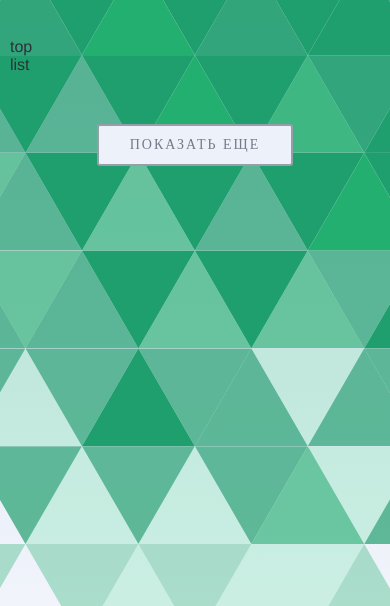
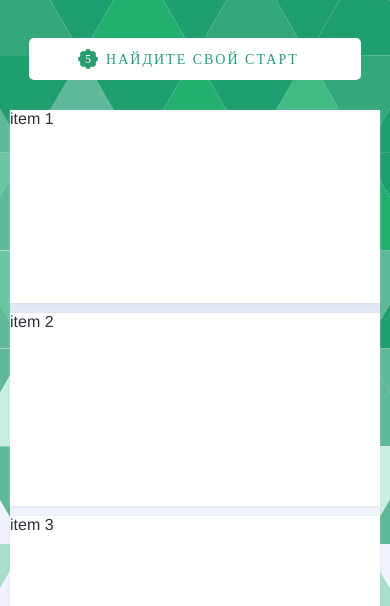
Before and after one commit to xmtigra/nogibogi-calendar-spring, a website: page app/index.html in a window 390 px wide. Shown: the part 238-844 px from the top of the page. Drawn offline with nearby package versions, Linux system fonts and the light colour scheme; files that its build step writes are made by us from their sources; files whose address does not match are found by name.

Commit message:
add top bottom

```diff
--- a/app/index.html
+++ b/app/index.html
@@ -60,14 +60,36 @@
             </div>
           </div> <!-- / nb-main-sponsor -->
           <!-- nb-main-section -->
+        </div>
+
+
+        <div class="container">
+          <div class="nb-main-top">
+            <div class="nb-main-section__container">
+                <div class="nb-main-top__btn" data-start="5">найдите свой старт</div>
+            </div>
+          </div>
           <div class="nb-main-section">
-            <div class="nb-main-top">top</div>
-            <div class="nb-main-list">list</div>
+            <div class="nb-main-list">
+              <div class="nb-main-list-menu">
+                  menu
+              </div>
+              <div class="nb-main-section__container">
+                <div class="nb-main-list__item">item 1</div>
+                <div class="nb-main-list__item">item 2</div>
+                <div class="nb-main-list__item">item 3</div>
+                <div class="nb-main-list__item">item 4</div>
+                <div class="nb-main-list__item">item 5</div>
+              </div>
+            </div>
             <div class="nb-main-bottom">
               <div class="nb-main-bottom__more">показать еще</div>
             </div>
           </div>  <!-- / nb-main-section -->
         </div>
+
+
+
       </div> <!-- / nb-main -->
       <!-- nb-info -->
       <div class="nb-info">
--- a/app/scripts/main.js
+++ b/app/scripts/main.js
@@ -26,3 +26,14 @@ $('body').on('click', '.nb-main-bottom__more', function () {
     }, 2000);
   }
 });
+
+$('body').on('click', function () {
+  if ($(this).hasClass('opened-mobile-filter')) {
+    $(this).removeClass('opened-mobile-filter');
+  }
+});
+
+$('body').on('click', '.nb-main-top__btn', function (e) {
+  $(this).closest('body').toggleClass('opened-mobile-filter');
+  return false;
+});
--- a/app/styles/_global.sass
+++ b/app/styles/_global.sass
@@ -28,10 +28,20 @@ body
   height: auto
   min-height: 100%
   background: #ccd6e8
-  background-image: linear-gradient(to bottom, #ccd6e8, #f1f4fb)
+  background-image: linear-gradient(#CCD6E8 0%, #F1F4FB 28%)
   background-size: 100%
   background-attachment: fixed
   font-family: 'FuturaNewBook-Reg', Helvetica, Arial, sans-serif
+  position: relative
+  &.opened-mobile-filter:before
+    position: fixed
+    content: ''
+    width: 100vw
+    height: 100vh
+    top: 0
+    left: 0
+    z-index: 2
+    background: rgba(52,61,69,0.5)
 
 input
   -webkit-font-smoothing: antialiased
@@ -47,7 +57,7 @@ input
   @media (min-width: 992px)
     width: 980px
   @media (min-width: 1100px)
-    width: 1080px
+    width: 1100px
   &-fluid
     padding-right: 10px
     padding-left: 10px
--- a/app/styles/_header-menu.sass
+++ b/app/styles/_header-menu.sass
@@ -10,7 +10,7 @@
     background-size: 24px 20px
     background: url('../images/svg/ico-menu.svg') center no-repeat
     &_active
-      transform: rotate(90deg)
+      transform: rotate(-90deg)
   ul
     list-style-type: none
     li
--- a/app/styles/_main.sass
+++ b/app/styles/_main.sass
@@ -1,7 +1,6 @@
 
 .nb-main
   position: static
-  min-height: 2500px // del
   padding-top: 11px
   @media (min-width: 768px)
     padding-top: 48px
@@ -10,7 +9,7 @@
 .nb-main-sponsor
   &__header
     margin: 0
-    color: #FFFFFF
+    color: #FFF
     font-size: 30px
     line-height: 1.2
     text-align: center
@@ -27,7 +26,7 @@
     line-height: 1.33
     letter-spacing: 1px
     text-align: center
-    color: #ffffff
+    color: #fff
     margin-bottom: 25px
   &__logo
     margin: 0 auto
@@ -51,17 +50,99 @@
 
 .nb-main-section
   position: static
+  background: #F1F4FB
+  background-image: linear-gradient(#CCD6E8 0%, #F1F4FB 28%)
+  &__container
+    padding: 0
+
+
 
 .nb-main-top
   position: static
+  margin: 0 19px 30px 19px
+  background: #FFF
+  display: block
+  text-align: center
+  border-radius: 5px
+  overflow: hidden
+  cursor: pointer
+  &__btn
+    padding: 15px 13px 13px 28px
+    font-size: 14px
+    color: #289D6F
+    display: inline-block
+    text-align: center
+    letter-spacing: 2px
+    line-height: 1
+    position: relative
+    text-transform: uppercase
+    font-family: FuturaNewDemi-Reg
+    &[data-start]:after
+      content: attr(data-start)
+      background: #289D6F
+      border-radius: 50%
+      left: 3px
+      position: absolute
+      top: 0
+      bottom: 0
+      margin: auto
+      width: 12px
+      height: 16px
+      font-size: 12px
+      line-height: 1.4
+      color: #fff
+      padding-left: 2px
+      padding-right: 1px
+      text-align: center
+    &:before
+      position: absolute
+      content: ''
+      left: 0
+      top: 0
+      bottom: 0
+      margin: auto
+      background: url('../images/svg/ico-filter.svg') center no-repeat
+      background-size: 20px 20px
+      border-radius: 50%
+      overflow: hidden
+      width: 20px
+      height: 20px
+  @media (min-width: 1100px)
+    display: none
+
+
+.nb-main-list-menu
+  display: none
+  @media (min-width: 1100px)
+    display: block
+    height: 55px
+    background: #fff
+    padding: 12px 60px 0
 
 .nb-main-list
   position: static
+  position: relative
+  &__item
+    background: #FFF
+    box-shadow: 0 1px 3px 0 rgba(204,214,232,0.50)
+    height: 193px
+    margin-bottom: 10px
+  .nb-main-section__container
+    padding: 0
+  @media (min-width: 768px)
+    .nb-main-section__container
+      padding: 30px 30px 0
+  @media (min-width: 1100px)
+    .nb-main-section__container
+      padding: 30px 60px 0
+
+
+
 
 .nb-main-bottom
   position: static
   text-align: center
-  padding: 50px 0
+  padding: 40px 0 50px
   &__more
     text-transform: uppercase
     font-family: FuturaNewDemi-Reg
```
Also changed, not shown: app/images/svg/ico-filter.svg (added).
